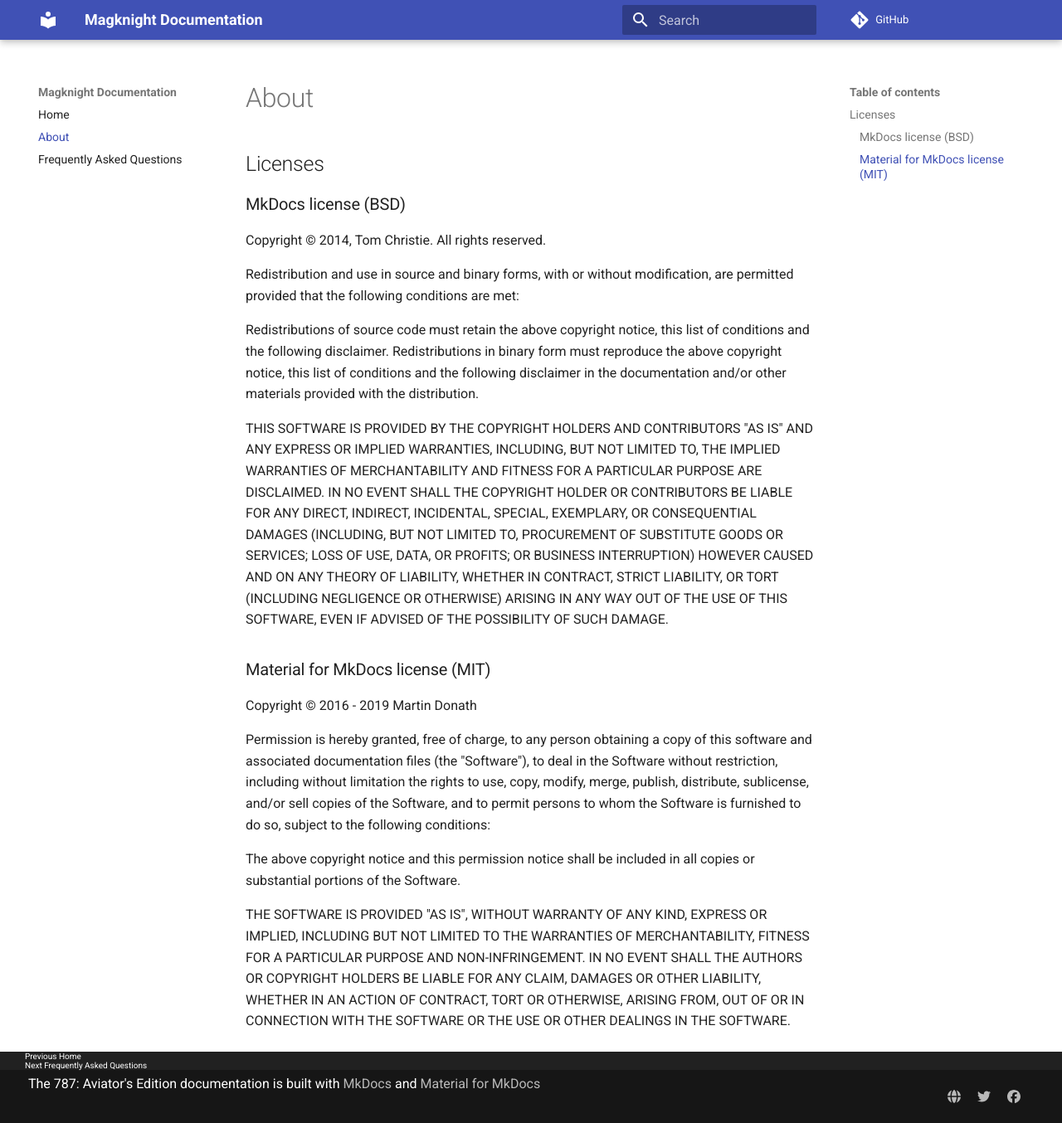
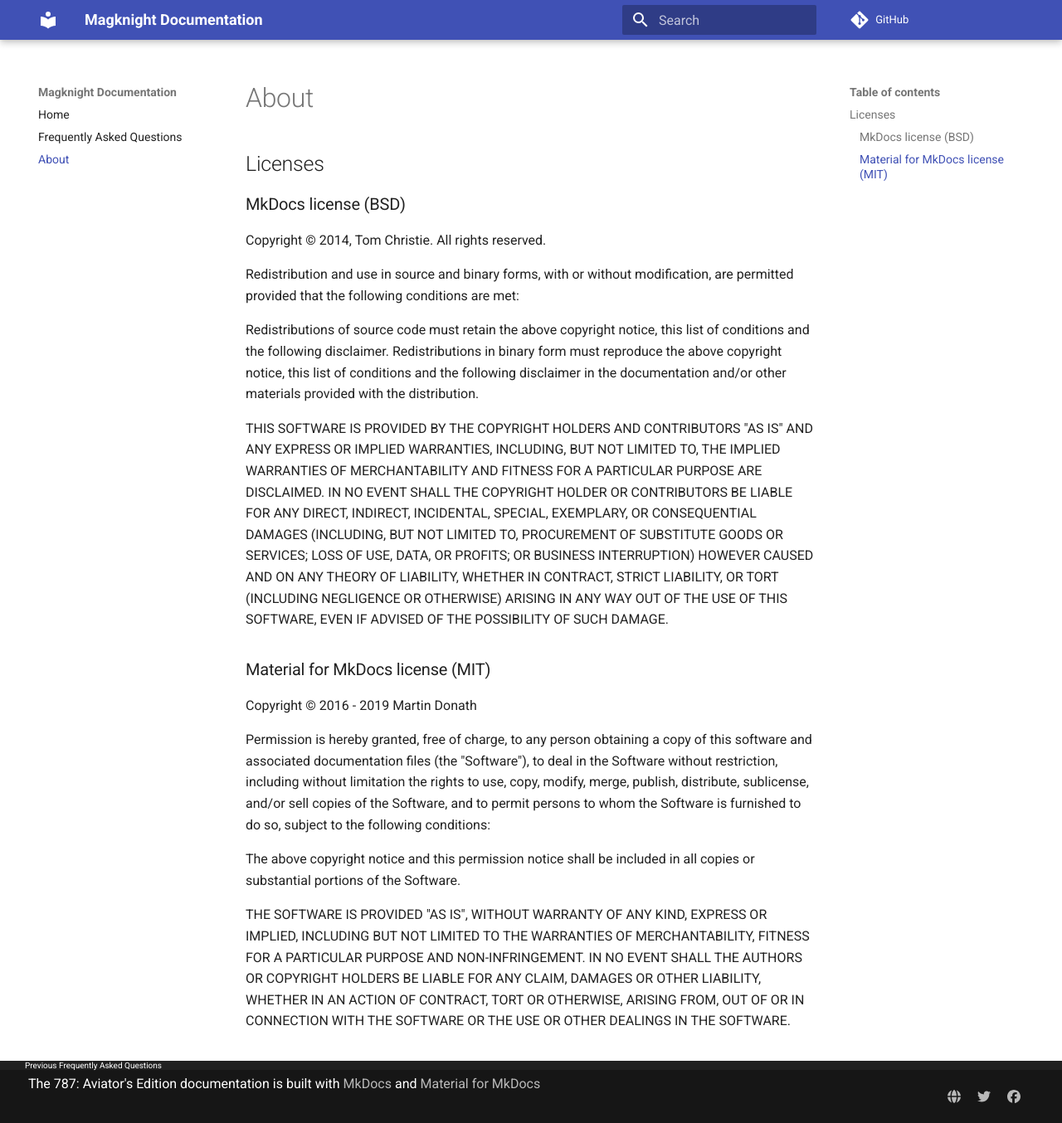
Before and after one commit to magknight/aviatorsDocs, an MkDocs documentation site: the page built from docs/about.md, in a window 1280 px wide and 1354 px high. Shown: the whole window at 83% size. Built offline with MkDocs 1.6.1 and Material for MkDocs 9.7.7, drawn with Linux system fonts in a browser that asks for light colours; comment, search, counter and statistics services are not loaded; some of the changed lines change nothing that is shown.

Commit message:
Correct nav ordering

```diff
--- a/mkdocs.yml
+++ b/mkdocs.yml
@@ -24,6 +24,10 @@
     - toc:
         permalink: True
         separator: "_"
+nav:
+  - Home: "index.md"
+  - Frequently Asked Questions: "faq.md"
+  - About: "about.md"
 extra:
   social:
     - type: globe
```
